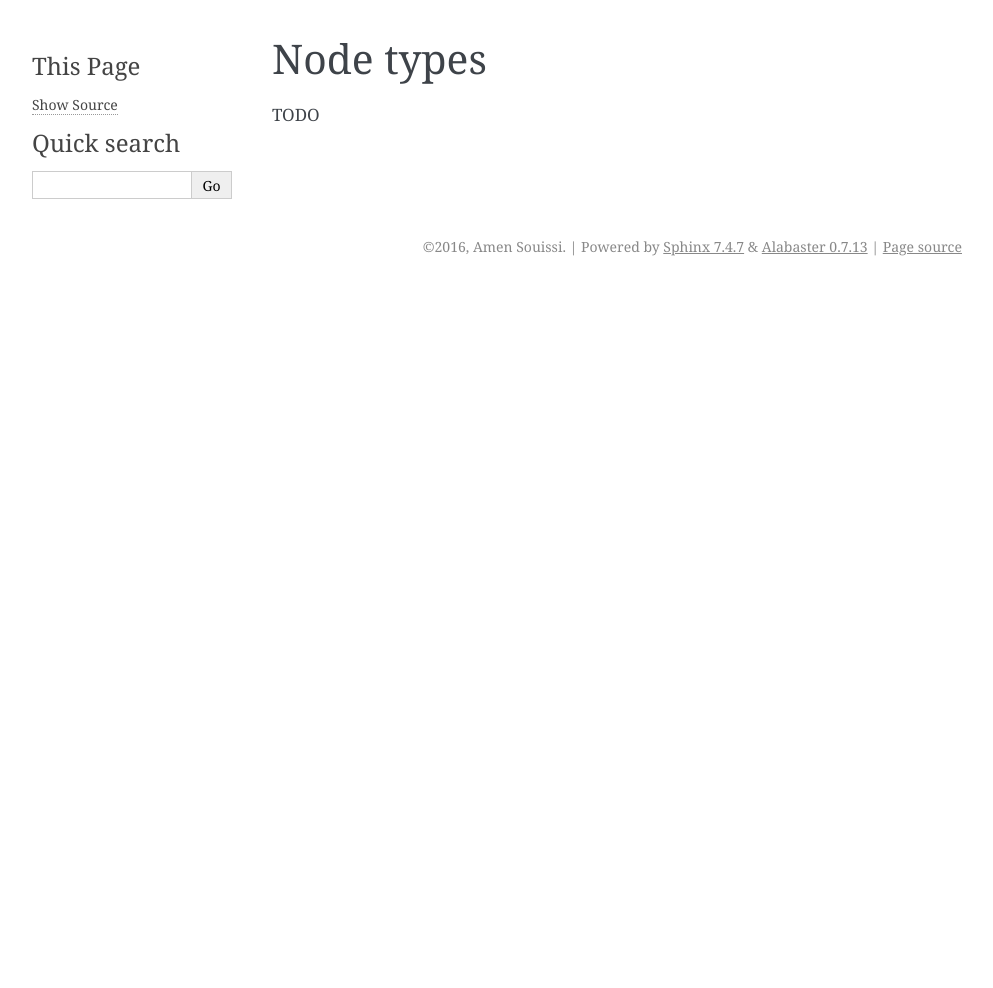
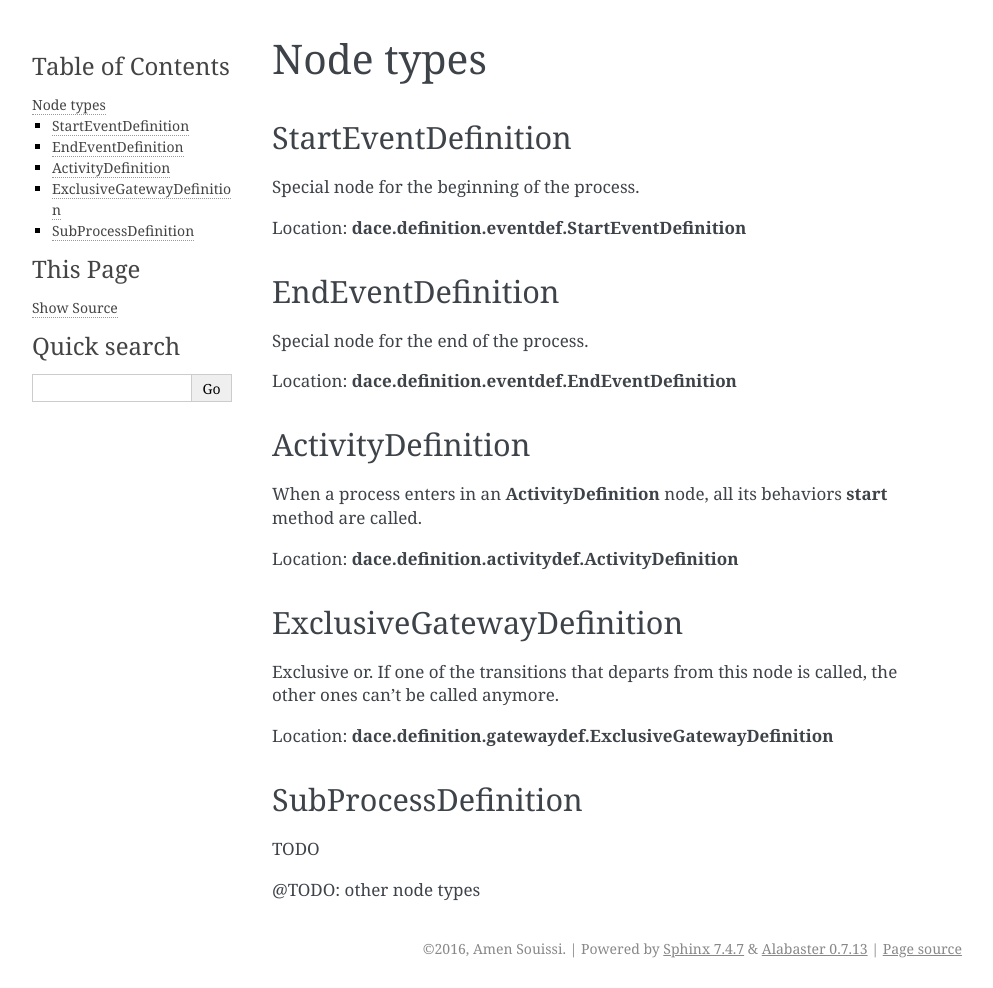
Before and after one commit to ecreall/dace, a Sphinx documentation site: the page built from docs/narr/declaring_nodes.rst, in a window 1280 px wide. Shown: the whole page, without its empty margins (148-1141 px from the left). Built offline with Sphinx 7.4.7, drawn with Linux system fonts in a browser that asks for light colours; before the commit the page ends 900 px from its top, so only the background shows below that.

Commit message:
Add doc about node types

```diff
--- a/docs/narr/declaring_nodes.rst
+++ b/docs/narr/declaring_nodes.rst
@@ -1,6 +1,41 @@
 .. _declaring_nodes:
+
+.. _node_types:
 
 Node types
 ==========
 
+StartEventDefinition
+^^^^^^^^^^^^^^^^^^^^
+
+Special node for the beginning of the process.
+
+Location: **dace.definition.eventdef.StartEventDefinition**
+
+EndEventDefinition
+^^^^^^^^^^^^^^^^^^
+
+Special node for the end of the process.
+
+Location: **dace.definition.eventdef.EndEventDefinition**
+
+ActivityDefinition
+^^^^^^^^^^^^^^^^^^
+
+When a process enters in an **ActivityDefinition** node, all its behaviors **start** method are called.
+
+Location: **dace.definition.activitydef.ActivityDefinition**
+
+ExclusiveGatewayDefinition
+^^^^^^^^^^^^^^^^^^^^^^^^^^
+
+Exclusive or. If one of the transitions that departs from this node is called, the other ones can't be called anymore.
+
+Location: **dace.definition.gatewaydef.ExclusiveGatewayDefinition**
+
+SubProcessDefinition
+^^^^^^^^^^^^^^^^^^^^
+
 TODO
+
+@TODO: other node types
```
